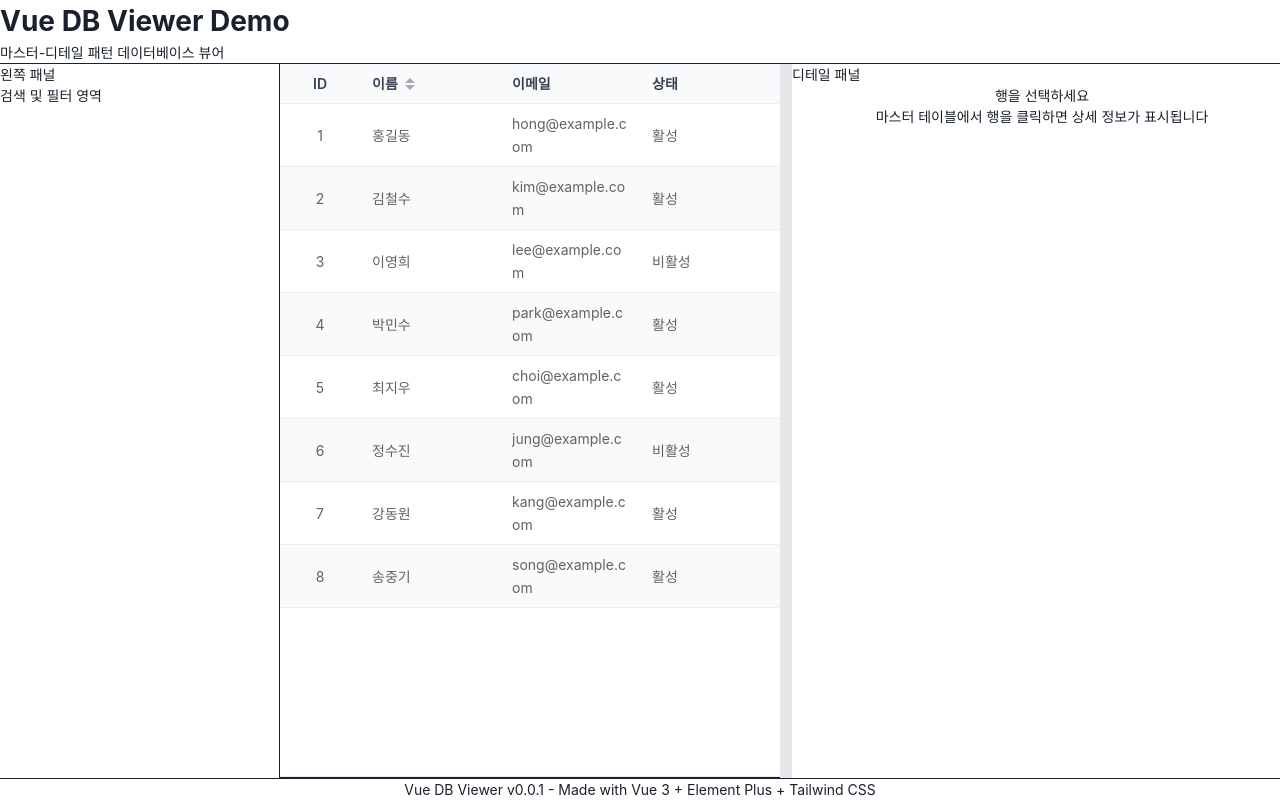
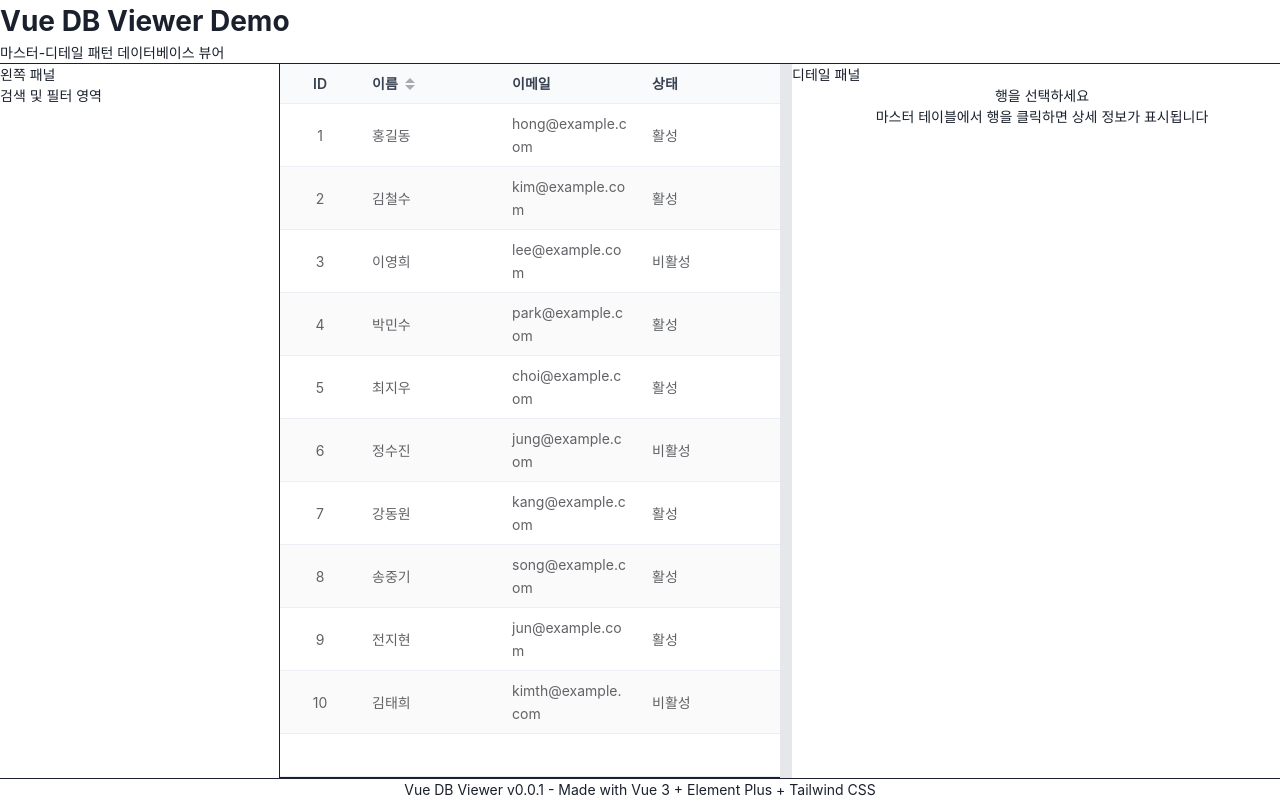
Before and after one commit to sodevv2025/vue-db-viewer, a Vue app: page / in a window 1280 px wide. Built offline with nearby package versions, Linux system fonts and the light colour scheme.

Commit message:
Pinia 상태 관리 리팩토링
- Pinia 설치 및 useMasterStore 생성
- 샘플 데이터 TypeScript 파일로 분리
- props drilling 제거 (App.vue, VueDBViewer, VDBMasterTable
- Column 타입에 minWidth 속성 추가

```diff
--- a/package.json
+++ b/package.json
@@ -11,6 +11,7 @@
   "dependencies": {
     "@element-plus/icons-vue": "^2.3.2",
     "element-plus": "^2.13.0",
+    "pinia": "^3.0.4",
     "vue": "^3.5.24"
   },
   "devDependencies": {
--- a/src/App.vue
+++ b/src/App.vue
@@ -1,22 +1,6 @@
 <script setup lang="ts">
-import { ref } from 'vue'
 import VueDBViewer from './components/VueDBViewer.vue'
-import type { VueDBViewerConfig, SelectedRow } from './types'
-
-// 선택된 행
-const selectedRow = ref<SelectedRow>(null)
-
-// 샘플 데이터
-const sampleData = [
-  { id: 1, name: '홍길동', email: 'hong@example.com', status: '활성' },
-  { id: 2, name: '김철수', email: 'kim@example.com', status: '활성' },
-  { id: 3, name: '이영희', email: 'lee@example.com', status: '비활성' },
-  { id: 4, name: '박민수', email: 'park@example.com', status: '활성' },
-  { id: 5, name: '최지우', email: 'choi@example.com', status: '활성' },
-  { id: 6, name: '정수진', email: 'jung@example.com', status: '비활성' },
-  { id: 7, name: '강동원', email: 'kang@example.com', status: '활성' },
-  { id: 8, name: '송중기', email: 'song@example.com', status: '활성' },
-]
+import type { VueDBViewerConfig } from './types'
 
 // 뷰어 설정
 const config: VueDBViewerConfig = {
@@ -74,20 +58,10 @@ const config: VueDBViewerConfig = {
     ],
   },
 }
-
-// 이벤트 핸들러
-const handleRowSelect = (payload: { row: any; index: number }) => {
-  console.log('행 선택:', payload)
-}
 </script>
 
 <template>
-  <VueDBViewer
-    :config="config"
-    :data="sampleData"
-    v-model:selected-row="selectedRow"
-    @row-select="handleRowSelect"
-  >
+  <VueDBViewer :config="config">
     <template #header>
       <div class="px-6 py-4">
         <h1 class="text-2xl font-bold text-gray-800">Vue DB Viewer Demo</h1>
--- a/src/components/VueDBViewer.vue
+++ b/src/components/VueDBViewer.vue
@@ -1,54 +1,31 @@
 <script setup lang="ts">
-import { ref, computed, provide } from 'vue'
+import { computed, provide } from 'vue'
+import { useMasterStore } from '../stores/useMasterStore'
 import VDBSplitPane from './layout/VDBSplitPane.vue'
 import VDBMasterTable from './table/VDBMasterTable.vue'
-import type { VueDBViewerConfig, SelectedRow } from '../types'
+import type { VueDBViewerConfig } from '../types'
 
 /**
  * VueDBViewer - 마스터-디테일 패턴의 데이터베이스 뷰어 컴포넌트
  *
+ * Pinia store를 사용하여 상태를 중앙 관리합니다.
+ *
  * @example
- * <VueDBViewer
- *   :config="config"
- *   v-model:selected-row="selectedRow"
- *   @row-select="handleRowSelect"
- * />
+ * <VueDBViewer :config="config" />
  */
 
 // Props
 interface Props {
   /** 뷰어 설정 */
   config: VueDBViewerConfig
-  /** 선택된 행 (v-model) */
-  selectedRow?: SelectedRow
-  /** 마스터 테이블 데이터 */
-  data?: any[]
 }
 
-const props = withDefaults(defineProps<Props>(), {
-  data: () => [],
-})
+const props = defineProps<Props>()
 
-// Emits
-const emit = defineEmits<{
-  /** 선택된 행 변경 이벤트 */
-  'update:selectedRow': [row: SelectedRow]
-  /** 행 선택 이벤트 */
-  'row-select': [payload: { row: any; index: number }]
-  /** 필터 변경 이벤트 */
-  'filter-change': [payload: { filters: Record<string, any> }]
-  /** 정렬 변경 이벤트 */
-  'sort-change': [payload: { column: string; direction: 'asc' | 'desc' | null }]
-  /** 페이지 변경 이벤트 */
-  'page-change': [payload: { page: number; pageSize: number }]
-}>()
-
-// State
-const internalSelectedRow = ref<SelectedRow>(props.selectedRow || null)
-const isLoading = ref(false)
+// Store
+const masterStore = useMasterStore()
 
 // Computed
-const masterData = computed(() => props.data || [])
 
 const layoutConfig = computed(() => ({
   splitRatio: props.config.layout?.splitRatio ?? 0.5,
@@ -60,16 +37,9 @@ const layoutConfig = computed(() => ({
 const hasLeftPanel = computed(() => !!props.config.leftPanel)
 const hasDetailPanel = computed(() => !!props.config.detail)
 
-// Methods
-const handleRowSelect = (payload: { row: any; index: number }) => {
-  internalSelectedRow.value = payload.row
-  emit('update:selectedRow', payload.row)
-  emit('row-select', payload)
-}
-
-// Provide config to child components
+// Provide config and store to child components
 provide('vdb-config', props.config)
-provide('vdb-selected-row', internalSelectedRow)
+provide('vdb-selected-row', masterStore.selectedRow)
 </script>
 
 <template>
@@ -100,12 +70,7 @@ provide('vdb-selected-row', internalSelectedRow)
           v-if="!hasDetailPanel"
           class="vdb-master h-full"
         >
-          <VDBMasterTable
-            :config="config.master"
-            :data="masterData"
-            :loading="isLoading"
-            @row-select="handleRowSelect"
-          />
+          <VDBMasterTable :config="config.master" />
         </section>
 
         <!-- Master + Detail with SplitPane -->
@@ -119,12 +84,7 @@ provide('vdb-selected-row', internalSelectedRow)
           <!-- Master Table -->
           <template #left>
             <section class="vdb-master h-full">
-              <VDBMasterTable
-                :config="config.master"
-                :data="masterData"
-                :loading="isLoading"
-                @row-select="handleRowSelect"
-              />
+              <VDBMasterTable :config="config.master" />
             </section>
           </template>
 
@@ -133,7 +93,7 @@ provide('vdb-selected-row', internalSelectedRow)
             <section class="vdb-detail bg-white h-full">
               <div class="p-4">
                 <div class="text-xl font-bold mb-4">디테일 패널</div>
-                <div v-if="!internalSelectedRow" class="text-center py-12 text-gray-400">
+                <div v-if="!masterStore.selectedRow" class="text-center py-12 text-gray-400">
                   <div class="text-lg mb-2">행을 선택하세요</div>
                   <div class="text-sm">마스터 테이블에서 행을 클릭하면 상세 정보가 표시됩니다</div>
                 </div>
--- a/src/components/table/VDBMasterTable.vue
+++ b/src/components/table/VDBMasterTable.vue
@@ -1,44 +1,29 @@
 <script setup lang="ts">
-import { ref, computed, watch } from 'vue'
+import { ref, computed } from 'vue'
+import { useMasterStore } from '../../stores/useMasterStore'
 import type { MasterConfig } from '../../types'
 
 /**
  * VDBMasterTable - 마스터 테이블 컴포넌트
  *
  * Element Plus el-table을 사용하여 데이터를 렌더링하고 행 선택 기능을 제공합니다.
+ * Pinia store를 사용하여 상태를 관리합니다.
  *
  * @example
- * <VDBMasterTable
- *   :config="masterConfig"
- *   :data="tableData"
- *   @row-select="handleRowSelect"
- * />
+ * <VDBMasterTable :config="masterConfig" />
  */
 
 interface Props {
   /** 마스터 테이블 설정 */
   config: MasterConfig
-  /** 테이블 데이터 (배열) */
-  data?: any[]
-  /** 로딩 상태 */
-  loading?: boolean
 }
 
-const props = withDefaults(defineProps<Props>(), {
-  data: () => [],
-  loading: false,
-})
+const props = defineProps<Props>()
 
-// Emits
-const emit = defineEmits<{
-  /** 행 선택 이벤트 */
-  'row-select': [payload: { row: any; index: number }]
-  /** 정렬 변경 이벤트 */
-  'sort-change': [payload: { column: string; direction: 'asc' | 'desc' | null }]
-}>()
+// Store
+const masterStore = useMasterStore()
 
 // State
-const selectedRow = ref<any>(null)
 const tableRef = ref()
 
 // Computed
@@ -48,9 +33,8 @@ const isSingleSelection = computed(() => props.config.selectionMode === 'single'
 const handleRowClick = (row: any, column: any, event: Event) => {
   if (!isSingleSelection.value) return
 
-  selectedRow.value = row
-  const index = props.data.findIndex((item) => item[props.config.rowKey] === row[props.config.rowKey])
-  emit('row-select', { row, index })
+  const index = masterStore.sortedData.findIndex((item: any) => item[props.config.rowKey] === row[props.config.rowKey])
+  masterStore.selectRow(row, index)
 }
 
 const handleSelectionChange = (selection: any[]) => {
@@ -59,10 +43,10 @@ const handleSelectionChange = (selection: any[]) => {
   // Multiple selection
   if (selection.length > 0) {
     const lastSelected = selection[selection.length - 1]
-    const index = props.data.findIndex(
-      (item) => item[props.config.rowKey] === lastSelected[props.config.rowKey]
+    const index = masterStore.sortedData.findIndex(
+      (item: any) => item[props.config.rowKey] === lastSelected[props.config.rowKey]
     )
-    emit('row-select', { row: lastSelected, index })
+    masterStore.selectRow(lastSelected, index)
   }
 }
 
@@ -71,13 +55,13 @@ const handleSortChange = ({ prop, order }: { prop: string; order: string | null
   if (order === 'ascending') direction = 'asc'
   else if (order === 'descending') direction = 'desc'
 
-  emit('sort-change', { column: prop, direction })
+  masterStore.setSort(prop, direction)
 }
 
 // Row class for highlighting selected row
 const tableRowClassName = ({ row }: { row: any }) => {
-  if (isSingleSelection.value && selectedRow.value) {
-    return row[props.config.rowKey] === selectedRow.value[props.config.rowKey]
+  if (isSingleSelection.value && masterStore.selectedRow) {
+    return row[props.config.rowKey] === masterStore.selectedRow[props.config.rowKey]
       ? 'selected-row'
       : ''
   }
@@ -91,7 +75,7 @@ const tableRowClassName = ({ row }: { row: any }) => {
     <div class="flex-1 overflow-auto">
       <el-table
         ref="tableRef"
-        :data="data"
+        :data="masterStore.sortedData"
         :row-key="config.rowKey"
         :row-class-name="tableRowClassName"
         :height="'100%'"
@@ -100,7 +84,7 @@ const tableRowClassName = ({ row }: { row: any }) => {
         @row-click="handleRowClick"
         @selection-change="handleSelectionChange"
         @sort-change="handleSortChange"
-        v-loading="loading"
+        v-loading="masterStore.isLoading"
       >
         <!-- Selection Column (Multiple) -->
         <el-table-column
@@ -142,7 +126,7 @@ const tableRowClassName = ({ row }: { row: any }) => {
         :current-page="1"
         :page-size="config.pagination.pageSize"
         :page-sizes="config.pagination.pageSizes"
-        :total="data.length"
+        :total="masterStore.sortedData.length"
         layout="total, sizes, prev, pager, next, jumper"
         class="justify-end"
       />
--- /dev/null
+++ b/src/data/sampleData.ts
@@ -0,0 +1,27 @@
+/**
+ * 샘플 사용자 데이터 타입
+ */
+export interface SampleUser {
+  id: number
+  name: string
+  email: string
+  status: string
+}
+
+/**
+ * 샘플 사용자 데이터
+ *
+ * 마스터 테이블에 표시될 샘플 데이터입니다.
+ */
+export const sampleUsers: SampleUser[] = [
+  { id: 1, name: '홍길동', email: 'hong@example.com', status: '활성' },
+  { id: 2, name: '김철수', email: 'kim@example.com', status: '활성' },
+  { id: 3, name: '이영희', email: 'lee@example.com', status: '비활성' },
+  { id: 4, name: '박민수', email: 'park@example.com', status: '활성' },
+  { id: 5, name: '최지우', email: 'choi@example.com', status: '활성' },
+  { id: 6, name: '정수진', email: 'jung@example.com', status: '비활성' },
+  { id: 7, name: '강동원', email: 'kang@example.com', status: '활성' },
+  { id: 8, name: '송중기', email: 'song@example.com', status: '활성' },
+  { id: 9, name: '전지현', email: 'jun@example.com', status: '활성' },
+  { id: 10, name: '김태희', email: 'kimth@example.com', status: '비활성' },
+]
--- a/src/main.ts
+++ b/src/main.ts
@@ -1,9 +1,13 @@
 import { createApp } from 'vue'
+import { createPinia } from 'pinia'
 import ElementPlus from 'element-plus'
 import 'element-plus/dist/index.css'
 import './style.css'
 import App from './App.vue'
 
 const app = createApp(App)
+const pinia = createPinia()
+
+app.use(pinia)
 app.use(ElementPlus)
 app.mount('#app')
--- /dev/null
+++ b/src/stores/useMasterStore.ts
@@ -0,0 +1,242 @@
+import { defineStore } from 'pinia'
+import { ref, computed } from 'vue'
+import { sampleUsers } from '../data/sampleData'
+import type { SelectedRow } from '../types'
+
+/**
+ * useMasterStore - 마스터 테이블 상태 관리 Store
+ *
+ * 마스터 테이블의 데이터, 선택된 행, 로딩 상태 등을 관리합니다.
+ *
+ * @example
+ * import { useMasterStore } from '@/stores/useMasterStore'
+ *
+ * const masterStore = useMasterStore()
+ * masterStore.selectRow(row, index)
+ */
+export const useMasterStore = defineStore('master', () => {
+  // State
+
+  /** 마스터 테이블 데이터
+   *
+   * 마스터 테이블에 표시할 전체 데이터를 저장합니다.
+   *
+   * @default sampleUsers
+   * @example
+   * data.value = [{ id: 1, name: '김철수', ... }, ...]
+   */
+  const data = ref<any[]>(sampleUsers)
+
+  /**
+   * 선택된 행
+   *
+   * 현재 사용자가 선택한 행의 데이터를 저장합니다.
+   *
+   * @default null
+   * @example
+   * selectedRow.value = { id: 2, name: '이영희', email: 'lee@example.com', status: '비활성' }
+   */
+  const selectedRow = ref<SelectedRow>(null)
+
+  /**
+   * 선택된 행의 인덱스
+   *
+   * 선택된 행이 데이터 배열에서 몇 번째 위치인지를 저장합니다. (0부터 시작)
+   *
+   * @default -1 (선택 없음)
+   * @example
+   * selectedIndex.value = 3 // 4번째 행이 선택됨
+   */
+  const selectedIndex = ref<number>(-1)
+
+  /**
+   * 로딩 상태
+   *
+   * 데이터 로딩 중인지 여부를 나타내며, 로딩 스피너 표시 여부를 결정합니다.
+   *
+   * @default false
+   * @example
+   * isLoading.value = true // 로딩 시작
+   */
+  const isLoading = ref(false)
+
+  /**
+   * 정렬 컬럼
+   *
+   * 현재 어떤 컬럼으로 정렬되어 있는지를 저장합니다.
+   *
+   * @default null (정렬 안 함)
+   * @example
+   * sortColumn.value = 'name' // 이름 컬럼으로 정렬 중
+   */
+  const sortColumn = ref<string | null>(null)
+
+  /**
+   * 정렬 방향
+   *
+   * 데이터를 오름차순 또는 내림차순으로 정렬할지 결정합니다.
+   * - 'asc': 오름차순 (1, 2, 3... / A, B, C...)
+   * - 'desc': 내림차순 (3, 2, 1... / Z, Y, X...)
+   * - null: 정렬 없음
+   *
+   * @default null
+   * @example
+   * sortDirection.value = 'asc' // 오름차순 정렬
+   */
+  const sortDirection = ref<'asc' | 'desc' | null>(null)
+
+  // Getters (계산된 값)
+
+  /**
+   * 정렬된 데이터
+   *
+   * 정렬 설정(컬럼, 방향)에 따라 자동으로 정렬된 데이터를 반환합니다.
+   *
+   * @example
+   * // sortColumn='name', sortDirection='asc'일 때
+   * sortedData.value // [{ name: '강동원' }, { name: '김철수' }, ...]
+   */
+  const sortedData = computed(() => {
+    if (!sortColumn.value || !sortDirection.value) {
+      return data.value
+    }
+
+    const sorted = [...data.value].sort((a, b) => {
+      const aVal = a[sortColumn.value!]
+      const bVal = b[sortColumn.value!]
+
+      if (aVal < bVal) return sortDirection.value === 'asc' ? -1 : 1
+      if (aVal > bVal) return sortDirection.value === 'asc' ? 1 : -1
+      return 0
+    })
+
+    return sorted
+  })
+
+  /**
+   * 선택된 행이 있는지 여부
+   *
+   * 현재 선택된 행이 있는지 확인합니다.
+   *
+   * @example
+   * hasSelection.value // true (행이 선택됨) 또는 false (선택 없음)
+   */
+  const hasSelection = computed(() => selectedRow.value !== null)
+
+  // Actions
+
+  /**
+   * 행 선택
+   *
+   * 사용자가 클릭한 행을 선택 상태로 설정합니다.
+   *
+   * @param row - 선택된 행 데이터
+   * @param index - 선택된 행의 인덱스
+   * @example
+   * selectRow({ id: 1, name: '홍길동', email: 'hong@example.com', status: '활성' }, 0)
+   */
+  function selectRow(row: any, index: number) {
+    selectedRow.value = row
+    selectedIndex.value = index
+  }
+
+  /**
+   * 선택 해제
+   *
+   * 현재 선택된 행을 해제하고 초기 상태로 되돌립니다.
+   *
+   * @example
+   * clearSelection() // selectedRow: null, selectedIndex: -1
+   */
+  function clearSelection() {
+    selectedRow.value = null
+    selectedIndex.value = -1
+  }
+
+  /**
+   * 데이터 설정
+   *
+   * 새로운 데이터로 교체하고 선택 상태를 초기화합니다.
+   *
+   * @param newData - 새로운 데이터 배열
+   * @example
+   * setData([{ id: 1, name: '새 데이터' }])
+   */
+  function setData(newData: any[]) {
+    data.value = newData
+    clearSelection()
+  }
+
+  /**
+   * 정렬 설정
+   *
+   * 테이블의 정렬 컬럼과 방향을 설정합니다.
+   *
+   * @param column - 정렬할 컬럼명
+   * @param direction - 정렬 방향 ('asc', 'desc', null)
+   * @example
+   * setSort('name', 'asc') // 이름 컬럼을 오름차순으로 정렬
+   */
+  function setSort(column: string | null, direction: 'asc' | 'desc' | null) {
+    sortColumn.value = column
+    sortDirection.value = direction
+  }
+
+  /**
+   * 로딩 상태 설정
+   *
+   * 데이터 로딩 중 여부를 설정합니다.
+   *
+   * @param loading - 로딩 여부
+   * @example
+   * setLoading(true) // 로딩 시작
+   */
+  function setLoading(loading: boolean) {
+    isLoading.value = loading
+  }
+
+  /**
+   * API에서 데이터 로드
+   *
+   * 지정된 URL에서 데이터를 가져와 테이블에 설정합니다.
+   *
+   * @param url - API URL
+   * @example
+   * await fetchData('/api/users')
+   */
+  async function fetchData(url: string) {
+    setLoading(true)
+    try {
+      // TODO: 실제 API 호출 구현
+      const response = await fetch(url)
+      const result = await response.json()
+      setData(result)
+    } catch (error) {
+      console.error('데이터 로드 실패:', error)
+    } finally {
+      setLoading(false)
+    }
+  }
+
+  return {
+    // State
+    data,
+    selectedRow,
+    selectedIndex,
+    isLoading,
+    sortColumn,
+    sortDirection,
+
+    // Getters
+    sortedData,
+    hasSelection,
+
+    // Actions
+    selectRow,
+    clearSelection,
+    setData,
+    setSort,
+    setLoading,
+    fetchData,
+  }
+})
--- a/src/types/index.ts
+++ b/src/types/index.ts
@@ -131,6 +131,8 @@ export interface Column {
   sortable?: boolean
   /** 컬럼 너비 @example 100 또는 '150px' */
   width?: number | string
+  /** 컬럼 최소 너비 @example 100 */
+  minWidth?: number | string
   /** 정렬 방향 @default 'left' */
   align?: 'left' | 'center' | 'right'
   /** 값 포맷팅 함수 @example (val) => new Date(val).toLocaleDateString() */
```
Also changed, not shown: 1 other file (tests, documents, lock files or other folders).
